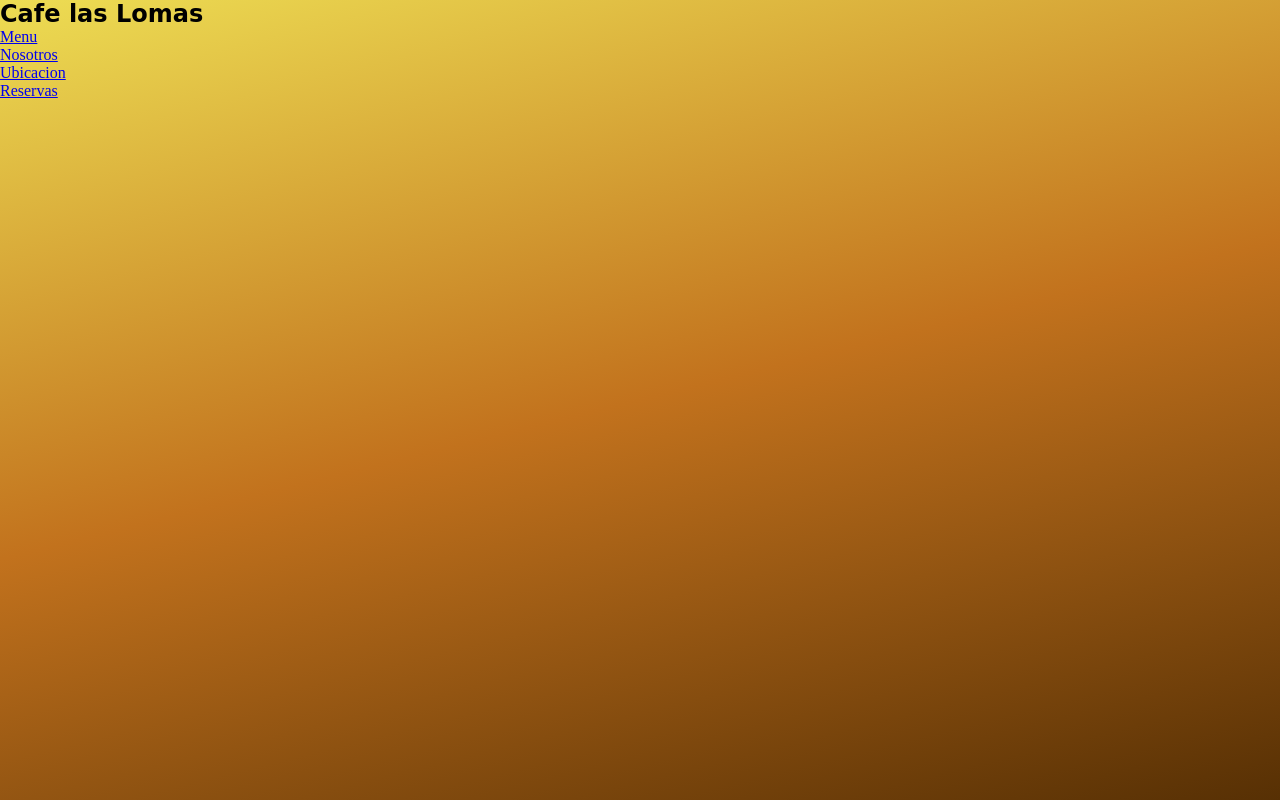
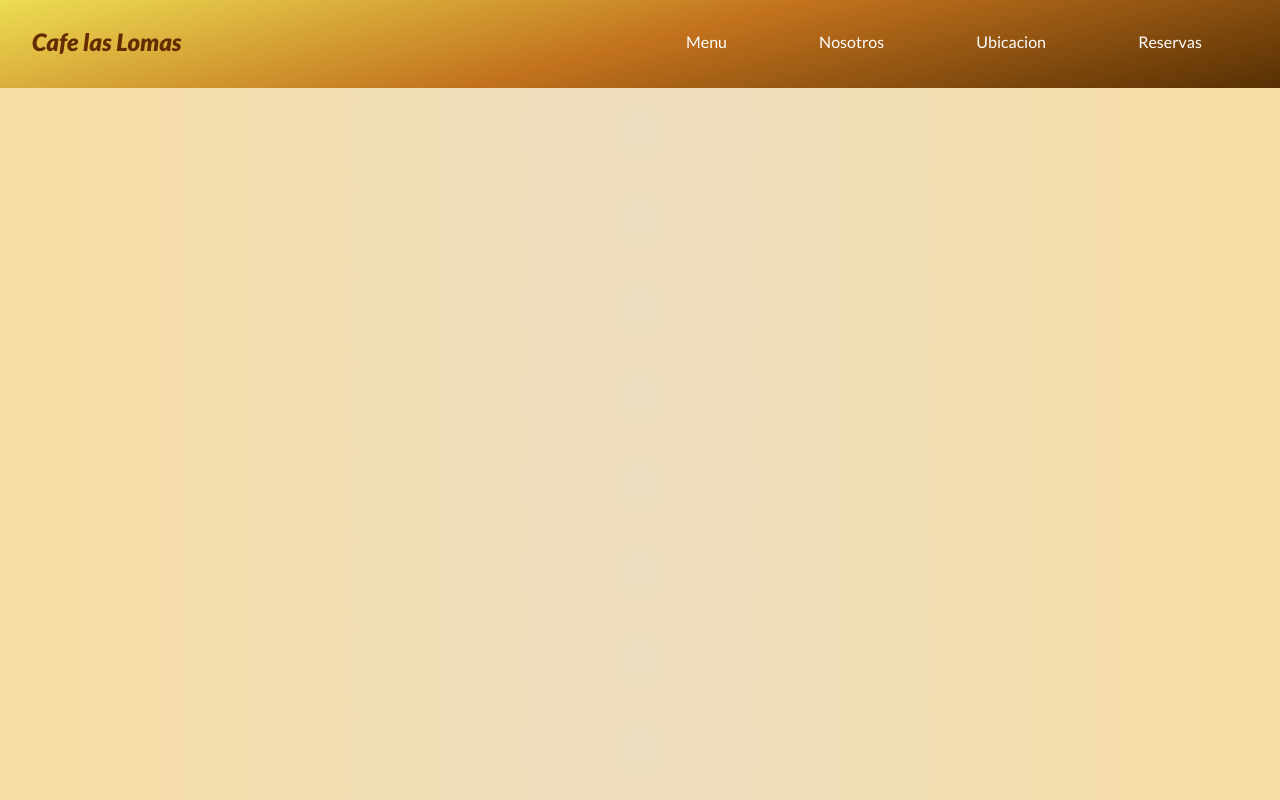
Before and after one commit to Ema-cr/Extrem.html, a plain HTML site: page Extrem.html in a window 1280 px wide. Drawn offline with Linux system fonts and the light colour scheme.

Commit message:
Update Extrem.css

```diff
--- a/Extrem.css
+++ b/Extrem.css
@@ -1,27 +1,56 @@
 :root{
   --main-color:linear-gradient(346deg,rgba(87, 48, 4, 1) 0%, rgba(194, 114, 29, 1) 50%, rgba(237, 221, 83, 1) 100%);
-  --secondary-color: #0F0F0F;
+  --secondary-color: radial-gradient(circle,rgba(255, 153, 0, 1) 0%, rgba(237, 221, 192, 1) 0%, rgba(247, 222, 163, 1) 100%);
 }
 
 * {
-  margin: 0;
-  padding: 0;
-  box-sizing: borde;
+    margin: 0;
+    padding: 0;
+    box-sizing: borde;
 }
 
-body{
-  background: var(--main-color);
-  background-repeat: no-repeat;
-  background-size: cover;
-  min-height: 100vh;
+.titulo{
+    color: rgb(100, 44, 0);
+    margin-top: -5px;
 }
 
 
-body h1{
-  font-family: 'Edu QLD Hand', cursive;
-  font-optical-sizing: auto;
-  font-weight: 700;
-  font-style: normal;
-  font-variation-settings:
-    "wdth" 100;
+.menu a{
+    color: #fff;
+    text-decoration: none;
+    padding: 10px 20px;
 }
+
+.menu a:hover{
+    background-color: burlywood;
+    color:rgb(100, 44, 0);
+    transition: ease-in .4s;
+}
+
+.menu{
+    display: flex;
+    width: 50%;
+    justify-content: space-around;
+    list-style: none;
+}
+
+nav{
+    padding: 2em;
+    background: var(--main-color);
+    display: flex;
+    justify-content: space-between
+}
+
+
+body{
+    background: var(--secondary-color);
+    font-family: "Lato", sans-serif;
+    font-weight: 400;
+    font-style: normal;
+}
+
+h1{
+    font-family: "Lato", sans-serif;
+    font-weight: 900;
+    font-style: italic;
+}
```
